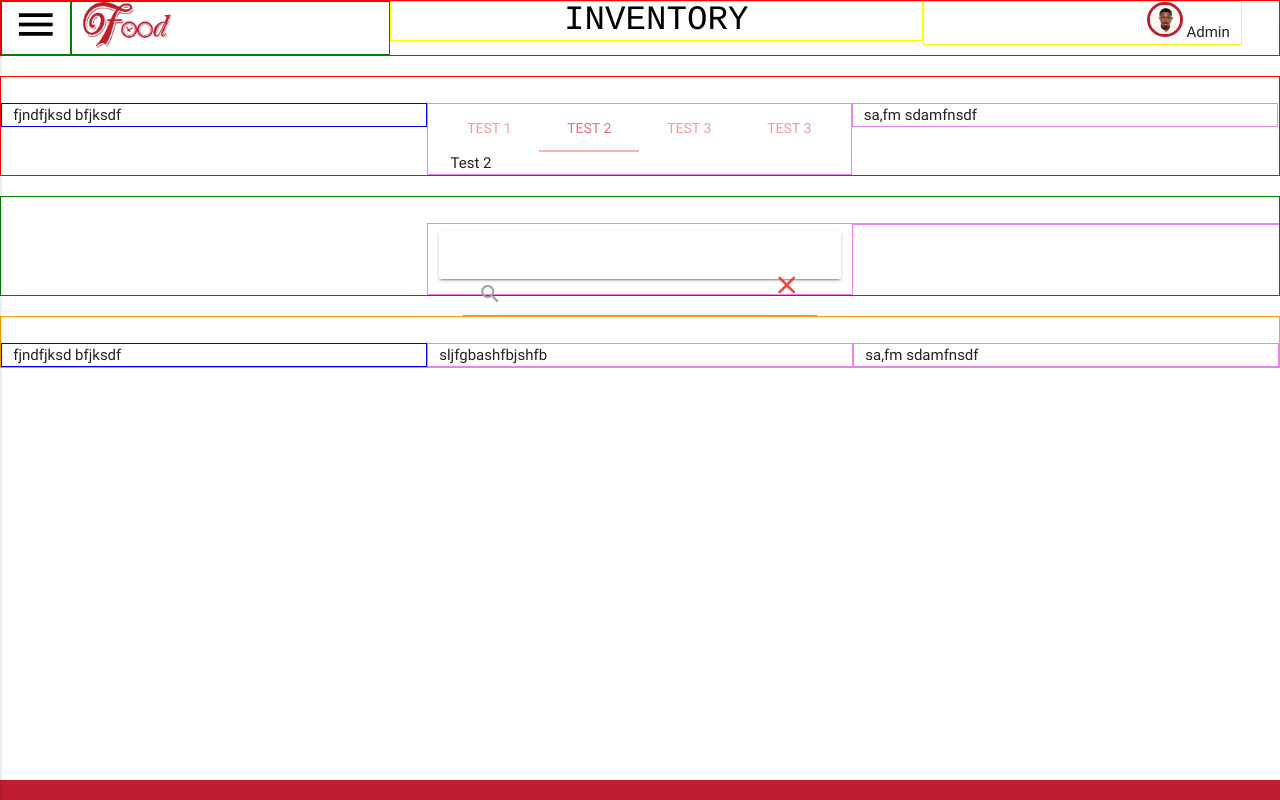
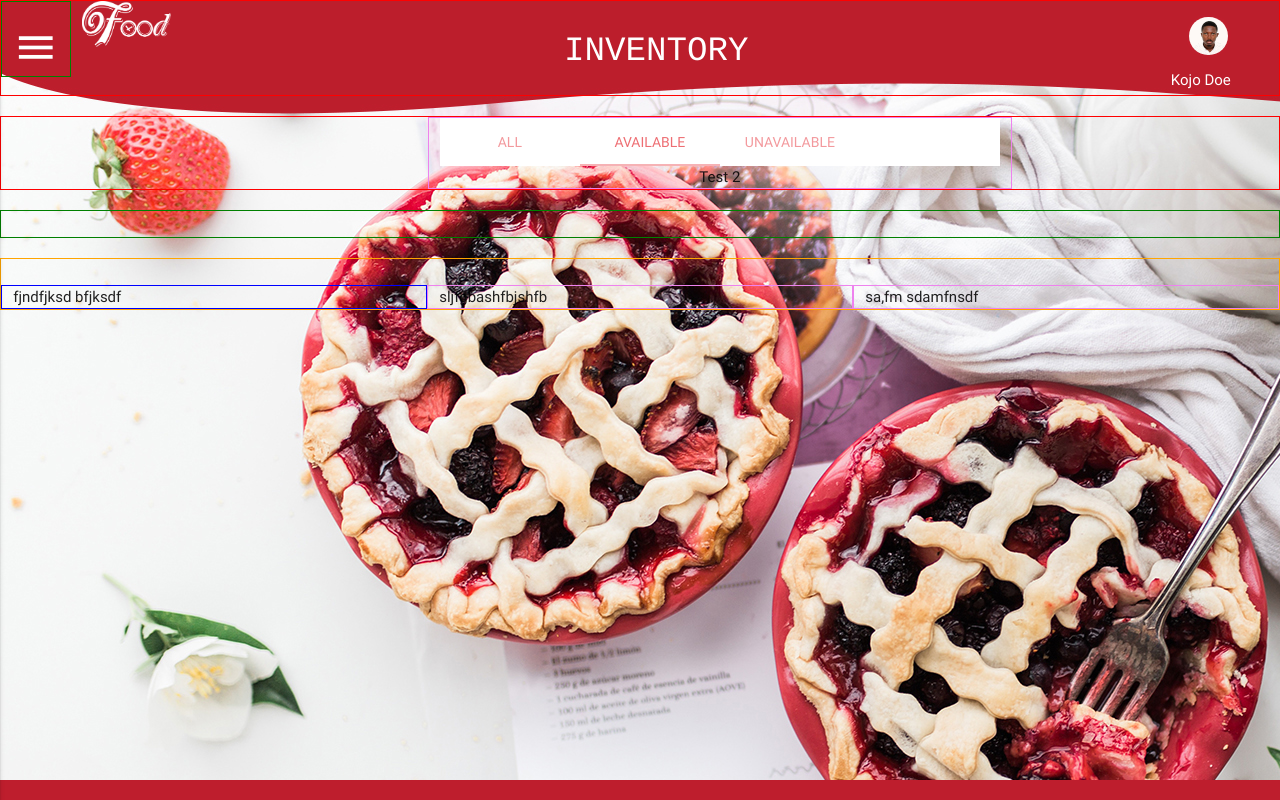
Before and after one commit to Quodjo/Genese, a PHP site: the page made by Application/Vendor Client/Inventory.php in a window 1280 px wide. Run offline with PHP 8.4, Linux system fonts and the light colour scheme; some libraries are stand-ins or nearby versions.

Commit message:
Inventory Centralized

```diff
--- a/Application/Vendor Client/Inventory.php
+++ b/Application/Vendor Client/Inventory.php
@@ -18,8 +18,7 @@
 </head>
 
 
-<!-- <body style="background-image:url(../images/trans.jpg)"> -->
-<body>
+<body style="background-image:url(../images/background_Head.jpg)">
 <!--Container-->
 <div id=container>
 <!--First Row-->
@@ -43,39 +42,41 @@
 		      <li><a href="Inventory.php"><i class="material-icons" style="font-size: 4rem;padding-left: 35%">view_module</i> <br><h6 align =center>Inventory</h3></a></li>
 
 		    </ul>
-		    <a href="#" data-activates="slide-out" class="button-collapse"><i class="material-icons" style="font-size: 3rem;color:black">menu</i></a>
+		     <a href="#" data-activates="slide-out" class="button-collapse"><i class="material-icons" style="font-size: 3rem;color:white; padding-top: 50%">menu</i></a>
 		</div>
 
-		<div class="col l3" style="border:1px solid green">
-			<img style=" margin: 0 auto; width: 30%; height: 30%" class="responsive-img" src="../images/logo.png">
+		<div class="col l3" style="margin-top:1%%">
+			<img style=" margin: 0 auto; width: 30%; height: 30%;" class="responsive-img" src="../images/whiteLogo.png">
 		</div>
 
-		<div class="col l5" align =center style="border:1px solid yellow;font-family: ‘Courier New’, Courier, monospace; ">
-			<h4 >INVENTORY</h4>
+		<div class="col l5" align =center style="font-family: ‘Courier New’, Courier, monospace; padding-top: 2.5% ">
+			<h4 style="color: white">INVENTORY</h4>
 		</div>
 
-		<div align=right class="col l3" style="border:1px solid yellow">
-			<img class="circle responsive-img" src="../images/admin.jpg" style="width:12%;height: 12%;border: 0.25rem solid #be1e2d"> Admin
+		<div align=right class="col l3" style="padding-top: 1% ">
+			<img class="circle responsive-img" src="../images/admin.jpg" style="width:15%;height: 15%;border: 0.25rem solid #be1e2d;"> <h6 style="color:white;">Kojo Doe</h6>
 		</div>
 
 	</div>
 
 
 <!--Second row-->
-	<div class="row" style="border:1px solid red;padding-top: 2%">
+<div class="row" align=center class="valign-wrapper" style="border:1px solid red;">
+		<div class="valign" style="width:100%;">
+        	<div class="container">
 
-<div class="col l4" style="border:1px solid blue">
-				fjndfjksd bfjksdf
-			</div>
+		 		<div class="col s12 m6 offset-m3">
+
+
 						<div class="col" style="border:1px solid violet">
 
 
-      <ul class="tabs" style="width:400px" >
-        <li class="tab col s3"><a href="#test1">Test 1</a></li>
-        <li class="tab col s3"><a class="active" href="#test2">Test 2</a></li>
+							    <ul class="tabs" style="width:560px" >
+							    <li class="tab col s3"><a href="#test1">All</a></li>
+							    <li class="tab col s3"><a class="active" href="#test2">Available</a></li>
 
-        <li class="tab col s3"><a href="#test3">Test 3</a></li>
-         <li class="tab col s3"><a href="#test3">Test 3</a></li>
+							    <li class="tab col s3"><a href="#test3">Unavailable</a></li>
+
 							   </ul>
 
 							    <div id="test1" class="col s12">Test 1</div>
@@ -84,20 +85,13 @@
 
 
 
+						</div>
 
 
 
 	              	</div>
-			<div class="col l4" style="border:1px solid violet">
-				sa,fm sdamfnsdf
 	        	</div>
-
-
-
-
-
-
-
+    	</div>
 
 
 
@@ -106,26 +100,6 @@
 <!--Third row-->
 		<div class="row" style="border:1px solid green;padding-top: 2%">
 
-		<div class="col l4">
-
-			</div>
-			<!-- Middle Column -->
-			<div class="col l4" style="border:1px solid violet">
-			<div class="card-panel" style="height:10px">
-
-				<form>
-			       	 <div class="input-field">
-			          <input id="search grey" type="search" required>
-			          <label for="search"><i class="material-icons">search</i></label>
-			          <i class="material-icons red-text">close</i>
-			        </div>
-			    </form>
-			</div>
-
-			</div>
-			<div class="col l4" style="border:1px solid violet">
-
-			</div>
 
 
 
```
Also changed, not shown: 1 other file. Lines whose indentation alone changed are shown as unchanged.
